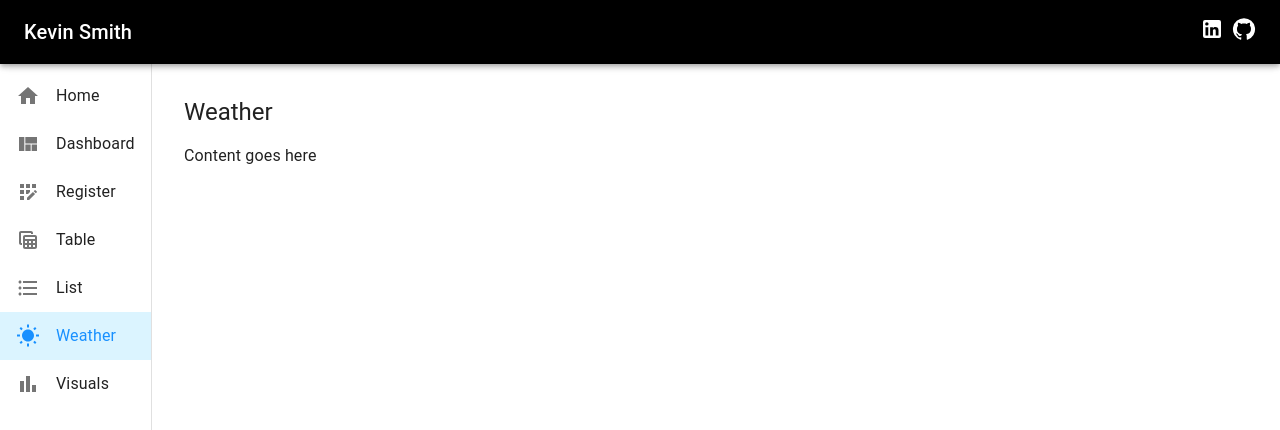
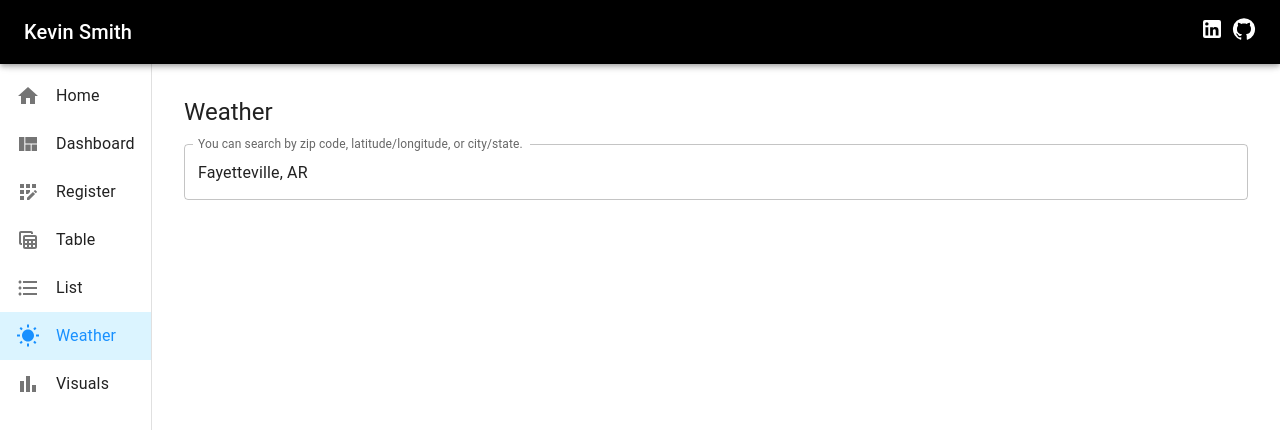
Before and after one commit to ksmith0813/portfolio-ts, a React app: page /weather in a window 1280 px wide. Shown: the top 430 px of the page. Built offline with nearby package versions, Linux system fonts and the light colour scheme; no server answers.

Commit message:
installed dotenv for webpack, added weatherApi to RTK queries and redux store config

```diff
--- a/package.json
+++ b/package.json
@@ -40,6 +40,7 @@
     "@mui/x-data-grid-pro": "^6.17.0",
     "@reduxjs/toolkit": "^1.9.7",
     "babel-plugin-root-import": "^6.6.0",
+    "dotenv-webpack": "^8.0.1",
     "react": "^18.2.0",
     "react-dom": "^18.2.0",
     "react-redux": "^8.1.3",
--- a/src/components/weather/weather.tsx
+++ b/src/components/weather/weather.tsx
@@ -1,9 +1,26 @@
-import { Typography } from '@mui/material'
+import { useEffect, useState } from 'react'
+import { TextField, Typography } from '@mui/material'
 import { PageHeader } from 'components/_siteWide/pageHeader'
+import { useGetWeatherQuery } from 'store/api/weatherApi'
 
-export const Weather = () => (
-  <>
-    <PageHeader title='Weather' />
-    <Typography>Content goes here</Typography>
-  </>
-)
+export const Weather = () => {
+  const [search, setSearch] = useState<string>('Fayetteville, AR')
+  const [weather, setWeather] = useState(null)
+  const [loading, setLoading] = useState<boolean>(false)
+
+  const { data } = useGetWeatherQuery({ search: 'Fayetteville, AR', key: process.env.REACT_APP_WEATHER_API })
+
+  const onChange = (e: any) => setSearch(e.target.value || '')
+
+  return (
+    <>
+      <PageHeader title='Weather' />
+      <TextField
+        value={search}
+        label='You can search by zip code, latitude/longitude, or city/state.'
+        onChange={onChange}
+        fullWidth
+      />
+    </>
+  )
+}
--- /dev/null
+++ b/src/store/api/weatherApi.tsx
@@ -0,0 +1,16 @@
+import { createApi, fetchBaseQuery } from '@reduxjs/toolkit/query/react'
+
+export const weatherApi = createApi({
+  reducerPath: 'weatherApi',
+  baseQuery: fetchBaseQuery({ baseUrl: 'https://api.weatherapi.com/v1/' }),
+  endpoints: (builder) => ({
+    getWeather: builder.query<any, any>({
+      query: (args) => {
+        const { search, key } = args
+        return { url: '/forecast.json', params: { q: search, key: key } }
+      },
+    }),
+  }),
+})
+
+export const { useGetWeatherQuery } = weatherApi
--- a/src/store/store.ts
+++ b/src/store/store.ts
@@ -2,8 +2,9 @@ import { combineReducers, configureStore } from '@reduxjs/toolkit'
 import { persistReducer, FLUSH, REHYDRATE, PAUSE, PERSIST, PURGE, REGISTER } from 'redux-persist'
 import storage from 'redux-persist/lib/storage'
 import registerReducer from './slices/registerSlice'
+import { beerApi } from './api/beerApi'
 import { userApi } from './api/userApi'
-import { beerApi } from './api/beerApi'
+import { weatherApi } from './api/weatherApi'
 
 const persistConfig = {
   key: 'root',
@@ -12,19 +13,16 @@ const persistConfig = {
   whitelist: ['register'],
 }
 
-const reducers = combineReducers({
-  register: registerReducer,
-  [userApi.reducerPath]: userApi.reducer,
-  [beerApi.reducerPath]: beerApi.reducer,
-})
+const reducers = combineReducers({ register: registerReducer })
 
 const persistedReducer = persistReducer(persistConfig, reducers)
 
 export const store = configureStore({
   reducer: {
     persistedReducer,
+    [beerApi.reducerPath]: beerApi.reducer,
     [userApi.reducerPath]: userApi.reducer,
-    [beerApi.reducerPath]: beerApi.reducer,
+    [weatherApi.reducerPath]: weatherApi.reducer,
   },
   devTools: process.env.NODE_ENV !== 'production',
   middleware: (getDefaultMiddleware) =>
@@ -34,7 +32,8 @@ export const store = configureStore({
       },
     })
       .concat(beerApi.middleware)
-      .concat(userApi.middleware),
+      .concat(userApi.middleware)
+      .concat(weatherApi.middleware),
 })
 
 export type AppDispatch = typeof store.dispatch
--- a/webpack.config.js
+++ b/webpack.config.js
@@ -1,5 +1,6 @@
 const path = require('path')
 const prod = process.env.NODE_ENV === 'production'
+const Dotenv = require('dotenv-webpack')
 const HtmlWebpackPlugin = require('html-webpack-plugin')
 const MiniCssExtractPlugin = require('mini-css-extract-plugin')
 
@@ -39,6 +40,7 @@ module.exports = {
     modules: [path.resolve(__dirname, 'src'), 'node_modules'],
   },
   plugins: [
+    new Dotenv(),
     new HtmlWebpackPlugin({
       template: 'index.html',
     }),
```
Also changed, not shown: 1 other file (tests, documents, lock files or other folders).
